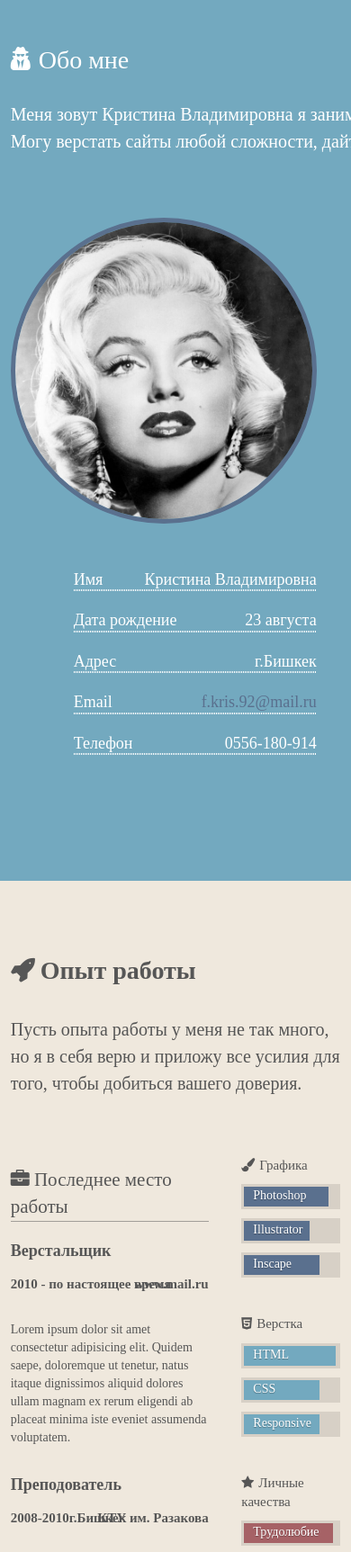
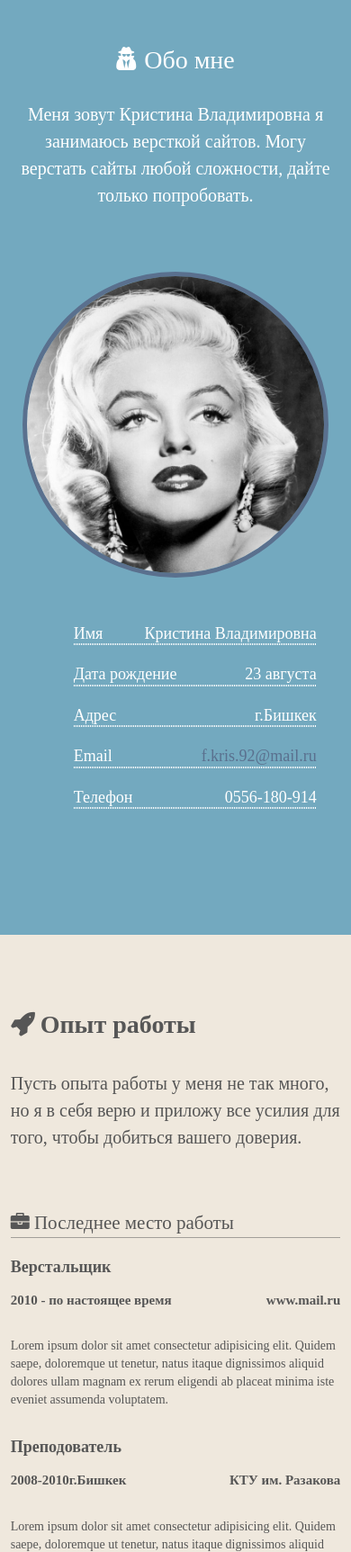
Before and after one commit to jkiddd/web_resume, a plain HTML site: page index.html in a window 390 px wide. Shown: the part 232-1957 px from the top of the page at 90% size. Drawn offline with Linux system fonts and the light colour scheme; a web font is replaced by a local one.

Commit message:
конец адаптива

```diff
--- a/css/main.css
+++ b/css/main.css
@@ -532,20 +532,40 @@ ul {
    .about__left {
       float: none;
       display: block;
+      width: 100%;
    }
 .about__rigth {
-   float: none;
+      float: none;
       display: block;
+      margin: 0 auto;
+      width: 100%;
+
 }
 .about__list {
    width: 340px;
 }
+.about__text {
+   width: 100%;
+}
+.about__avatar {
+   margin: 0 auto;
+}
+.about__desc {
+   text-align: center;
+}
+
+    .work__block-left {
+      float: none;
+      display: block;
+      width: 100%
+     }
+     .work__block-right,.feadback__rigth,.feadback__left {
+      float: none;
+      display: block;
+      width: 100%
+     }
+}
+@media screen and (max-width: 576px) {
 
 
-   }
-@media screen and (max-width: 576px) {
-
 }
-@media screen and (max-width: 320px) {
-
-}
```
